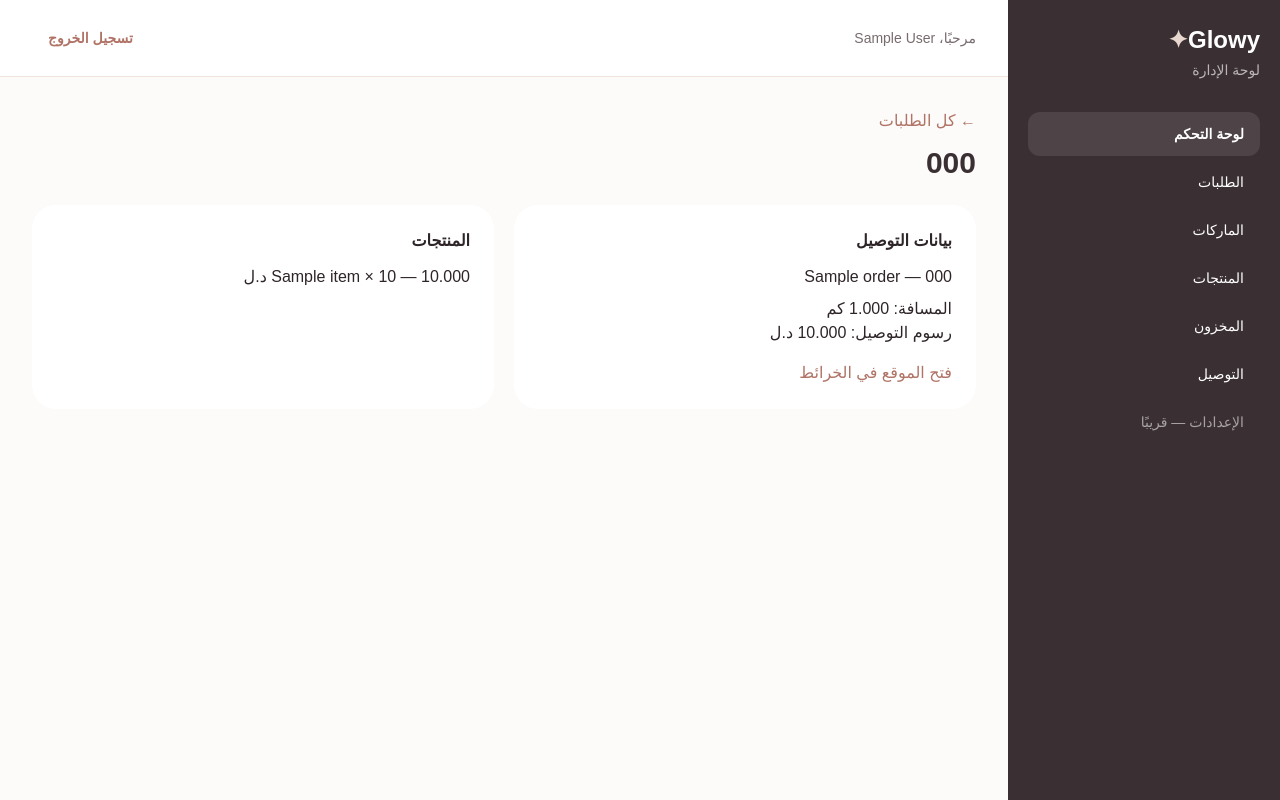
After one commit to aldernawi/glowy-cosmetics, a Laravel app: page /admin/orders/1 in a window 1280 px wide. The commit adds this page. Run offline with Laravel 12, Linux system fonts and the light colour scheme; a user stored in the database is signed in; tables that the repository leaves empty hold one stand-in row (values such as "Sample post"); style sheets or scripts are compiled from the project's sources; parts of the project's set-up code (start-up, migrations or seed data) failed here and were passed over.

Commit message:
feat: add order details and delivery map

```diff
--- a/app/Http/Controllers/Admin/OrderController.php
+++ b/app/Http/Controllers/Admin/OrderController.php
@@ -17,6 +17,11 @@ class OrderController extends Controller
         return view('admin.orders.index', ['orders' => Order::query()->latest()->paginate(25)]);
     }
 
+    public function show(Order $order): View
+    {
+        return view('admin.orders.show', ['order' => $order->load('items.productVariant')]);
+    }
+
     public function update(Request $request, Order $order, OrderService $orders): RedirectResponse
     {
         $request->validate(['status' => ['required', 'in:'.implode(',', array_column(OrderStatus::cases(), 'value'))]]);
--- a/config/services.php
+++ b/config/services.php
@@ -2,4 +2,5 @@
 
 return [
     'google_routes' => ['key' => env('GOOGLE_ROUTES_API_KEY')],
+    'google_maps' => ['browser_key' => env('GOOGLE_MAPS_BROWSER_KEY')],
 ];
--- a/resources/js/app.js
+++ b/resources/js/app.js
@@ -5,3 +5,16 @@ import Alpine from 'alpinejs';
 window.Alpine = Alpine;
 
 Alpine.start();
+
+const mapElement = document.querySelector('#delivery-map');
+if (mapElement?.dataset.key) {
+    window.glowyInitDeliveryMap = () => {
+        const center = { lat: 32.8872, lng: 13.1913 };
+        const map = new google.maps.Map(mapElement, { center, zoom: 12, clickableIcons: false });
+        const marker = new google.maps.Marker({ map, position: center, draggable: true });
+        const setLocation = (position) => { document.querySelector('#latitude').value = position.lat().toFixed(7); document.querySelector('#longitude').value = position.lng().toFixed(7); marker.setPosition(position); };
+        map.addListener('click', ({ latLng }) => setLocation(latLng));
+        marker.addListener('dragend', () => setLocation(marker.getPosition()));
+    };
+    const script = document.createElement('script'); script.src = `https://maps.googleapis.com/maps/api/js?key=${encodeURIComponent(mapElement.dataset.key)}&callback=glowyInitDeliveryMap`; script.async = true; document.head.append(script);
+}
--- a/resources/views/admin/orders/index.blade.php
+++ b/resources/views/admin/orders/index.blade.php
@@ -1 +1 @@
-<x-layouts.admin title="الطلبات | Glowy"><h1 class="text-3xl font-bold text-glowy-plum">الطلبات</h1><div class="mt-8 overflow-hidden rounded-3xl bg-white"><table class="w-full text-right text-sm"><thead class="bg-glowy-blush"><tr><th class="p-4">الرقم</th><th class="p-4">العميلة</th><th class="p-4">الحالة</th><th class="p-4">الإجمالي</th></tr></thead><tbody>@forelse($orders as $order)<tr class="border-t"><td class="p-4" dir="ltr">{{$order->number}}</td><td class="p-4">{{$order->customer_name}}</td><td class="p-4"><form method="POST" action="{{route('admin.orders.update',$order)}}">@csrf @method('PATCH')<select name="status"><option value="pending" @selected($order->status->value==='pending')>قيد الانتظار</option><option value="confirmed">تم التأكيد</option><option value="preparing">قيد التجهيز</option><option value="ready">جاهز</option><option value="out_for_delivery">خرج للتوصيل</option><option value="delivered">تم التوصيل</option><option value="cancelled">ملغي</option><option value="returned">مرتجع</option></select><button class="mr-2 text-glowy-rose">حفظ</button></form></td><td class="p-4">{{$order->total}} د.ل</td></tr>@empty<tr><td colspan="4" class="p-8 text-center text-glowy-muted">لا توجد طلبات بعد.</td></tr>@endforelse</tbody></table></div></x-layouts.admin>
+<x-layouts.admin title="الطلبات | Glowy"><h1 class="text-3xl font-bold text-glowy-plum">الطلبات</h1><div class="mt-8 overflow-hidden rounded-3xl bg-white"><table class="w-full text-right text-sm"><thead class="bg-glowy-blush"><tr><th class="p-4">الرقم</th><th class="p-4">العميلة</th><th class="p-4">الحالة</th><th class="p-4">الإجمالي</th></tr></thead><tbody>@forelse($orders as $order)<tr class="border-t"><td class="p-4" dir="ltr"><a class="text-glowy-rose" href="{{route('admin.orders.show',$order)}}">{{$order->number}}</a></td><td class="p-4">{{$order->customer_name}}</td><td class="p-4"><form method="POST" action="{{route('admin.orders.update',$order)}}">@csrf @method('PATCH')<select name="status"><option value="pending" @selected($order->status->value==='pending')>قيد الانتظار</option><option value="confirmed">تم التأكيد</option><option value="preparing">قيد التجهيز</option><option value="ready">جاهز</option><option value="out_for_delivery">خرج للتوصيل</option><option value="delivered">تم التوصيل</option><option value="cancelled">ملغي</option><option value="returned">مرتجع</option></select><button class="mr-2 text-glowy-rose">حفظ</button></form></td><td class="p-4">{{$order->total}} د.ل</td></tr>@empty<tr><td colspan="4" class="p-8 text-center text-glowy-muted">لا توجد طلبات بعد.</td></tr>@endforelse</tbody></table></div></x-layouts.admin>
--- /dev/null
+++ b/resources/views/admin/orders/show.blade.php
@@ -0,0 +1 @@
+<x-layouts.admin :title="$order->number . ' | Glowy'"><a href="{{route('admin.orders.index')}}" class="text-glowy-rose">← كل الطلبات</a><h1 class="mt-3 text-3xl font-bold text-glowy-plum">{{ $order->number }}</h1><div class="mt-6 grid gap-5 md:grid-cols-2"><section class="rounded-3xl bg-white p-6"><h2 class="font-bold">بيانات التوصيل</h2><p class="mt-3">{{ $order->customer_name }} — {{ $order->phone }}</p><p class="mt-2">المسافة: {{ $order->delivery_distance_km }} كم</p><p>رسوم التوصيل: {{ $order->delivery_fee }} د.ل</p><a class="mt-4 inline-block text-glowy-rose" target="_blank" href="https://www.google.com/maps?q={{$order->delivery_latitude}},{{$order->delivery_longitude}}">فتح الموقع في الخرائط</a></section><section class="rounded-3xl bg-white p-6"><h2 class="font-bold">المنتجات</h2>@foreach($order->items as $item)<p class="mt-3">{{$item->product_name}} × {{$item->quantity}} — {{$item->subtotal}} د.ل</p>@endforeach</section></div></x-layouts.admin>
--- a/resources/views/storefront/checkout/index.blade.php
+++ b/resources/views/storefront/checkout/index.blade.php
@@ -1 +1 @@
-<x-layouts.storefront title="إتمام الطلب | Glowy"><section class="mx-auto max-w-3xl px-5 py-12"><h1 class="text-3xl font-bold text-glowy-plum">إتمام الطلب</h1>@if(session('status'))<p class="mt-4 text-emerald-700">{{session('status')}}</p>@endif @error('checkout')<p class="mt-4 text-red-700">{{$message}}</p>@enderror <p class="mt-2 text-glowy-muted">الدفع عند الاستلام. حددي موقع التوصيل بدقة قبل التأكيد.</p><form method="POST" action="{{route('checkout.store')}}" class="mt-8 grid gap-4 rounded-3xl bg-white p-6">@csrf <x-ui.input name="customer_name" label="الاسم الكامل" required/><x-ui.input name="phone" label="رقم الهاتف" required/><x-ui.input name="latitude" label="خط العرض للموقع" required/><x-ui.input name="longitude" label="خط الطول للموقع" required/><p class="rounded-xl bg-glowy-blush p-4 text-sm">سيظهر محدد Google Maps وتأكيد موقع التسليم هنا عند تفعيل Browser API Key المقيد بالموقع.</p><x-ui.button type="submit">تأكيد الطلب والدفع عند الاستلام</x-ui.button></form></section></x-layouts.storefront>
+<x-layouts.storefront title="إتمام الطلب | Glowy"><section class="mx-auto max-w-3xl px-5 py-12"><h1 class="text-3xl font-bold text-glowy-plum">إتمام الطلب</h1>@if(session('status'))<p class="mt-4 text-emerald-700">{{session('status')}}</p>@endif @error('checkout')<p class="mt-4 text-red-700">{{$message}}</p>@enderror <p class="mt-2 text-glowy-muted">الدفع عند الاستلام. حددي موقع التوصيل بدقة قبل التأكيد.</p><form method="POST" action="{{route('checkout.store')}}" class="mt-8 grid gap-4 rounded-3xl bg-white p-6">@csrf <x-ui.input name="customer_name" label="الاسم الكامل" required/><x-ui.input name="phone" label="رقم الهاتف" required/><div id="delivery-map" class="h-72 rounded-2xl bg-glowy-blush" data-key="{{config('services.google_maps.browser_key')}}"></div><p class="text-sm text-glowy-muted">انقري على الخريطة لتأكيد موقع التسليم.</p><input type="hidden" id="latitude" name="latitude" required><input type="hidden" id="longitude" name="longitude" required><x-ui.button type="submit">تأكيد الطلب والدفع عند الاستلام</x-ui.button></form></section></x-layouts.storefront>
--- a/routes/web.php
+++ b/routes/web.php
@@ -46,6 +46,7 @@ Route::prefix('admin')->name('admin.')->middleware(['auth', 'permission:admin.ac
     Route::post('stock/adjustments', [StockAdjustmentController::class, 'store'])->name('stock.adjustments.store');
     Route::get('delivery', [DeliverySettingController::class, 'index'])->name('delivery.index');
     Route::get('orders', [OrderController::class, 'index'])->name('orders.index');
+    Route::get('orders/{order}', [OrderController::class, 'show'])->name('orders.show');
     Route::patch('orders/{order}', [OrderController::class, 'update'])->name('orders.update');
     Route::put('delivery/origin', [DeliverySettingController::class, 'updateOrigin'])->name('delivery.origin.update');
     Route::post('delivery/tiers', [DeliverySettingController::class, 'storeTier'])->name('delivery.tiers.store');
```
